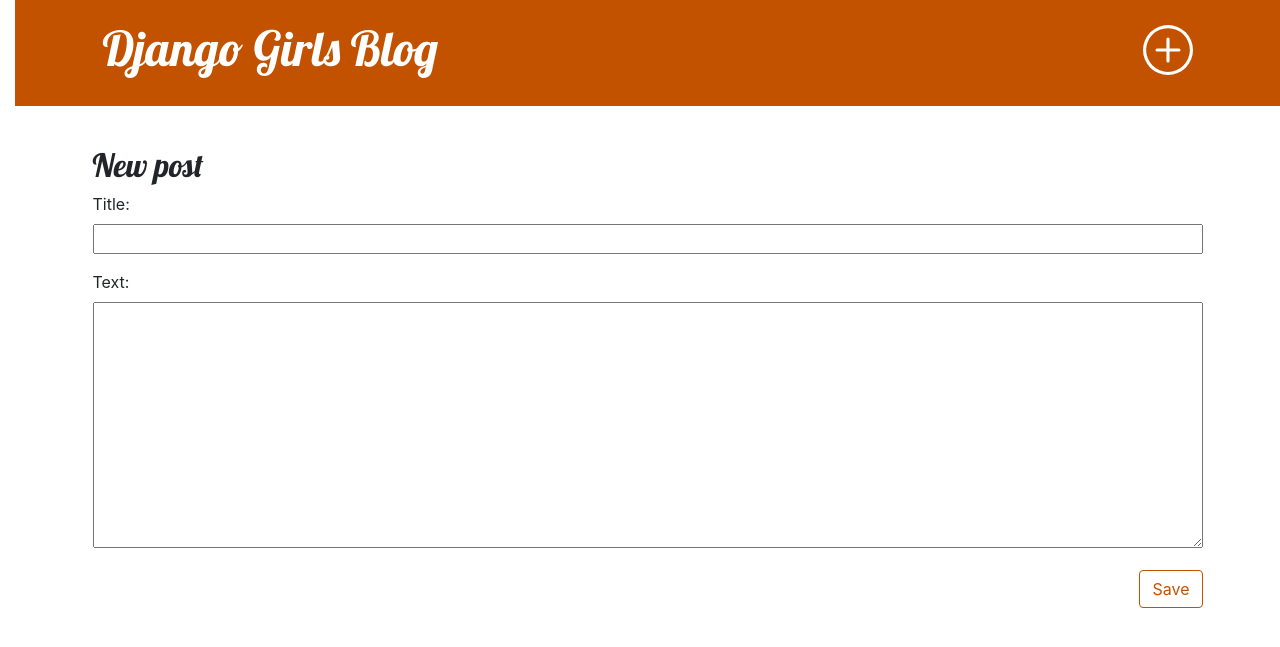
After one commit to nanevar789/my_first_blog, a Django app: page /post/new/ in a window 1280 px wide. The commit adds this page. Shown: the top 647 px of the page. Run offline with Django 3.2, Linux system fonts and the light colour scheme.

Commit message:
Add file

```diff
--- /dev/null
+++ b/blog/forms.py
@@ -0,0 +1,9 @@
+from django import forms
+
+from .models import Post
+
+class PostForm(forms.ModelForm):
+
+    class Meta:
+        model = Post
+        fields = ('title', 'text',)
--- a/blog/templates/blog/base.html
+++ b/blog/templates/blog/base.html
@@ -8,13 +8,15 @@
         <link rel="stylesheet" href="{% static 'css/blog.css' %}">
     </head>
     <body>
-
         <header class="page-header">
             <div class="container">
+           <a href="{% url 'post_new' %}" class="top-menu">
+    {% include './icons/plus-circle.svg' %}
+          </a>
                 <h1><a href="/">Django Girls Blog</a></h1>
             </div>
         </header>
-    <main class="container">
+        <main class="content container">
             <div class="row">
                 <div class="col">
                     {% block content %}
@@ -23,5 +25,4 @@
             </div>
         </main>
     </body>
-
 </html>
--- a/blog/templates/blog/post_detail.html
+++ b/blog/templates/blog/post_detail.html
@@ -2,6 +2,12 @@
 
 {% block content %}
     <article class="post">
+        <aside class="actions">
+           <a class="btn btn-default" href="{% url 'post_edit' pk=post.pk %}">
+    {% include './icons/plus-circle.svg' %}
+</a>
+
+        </aside>
         {% if post.published_date %}
             <time class="date">
                 {{ post.published_date }}
--- /dev/null
+++ b/blog/templates/blog/post_edit.html
@@ -0,0 +1,9 @@
+{% extends 'blog/base.html' %}
+
+{% block content %}
+    <h2>New post</h2>
+    <form method="POST" class="post-form">{% csrf_token %}
+        {{ form.as_p }}
+        <button type="submit" class="save btn btn-default">Save</button>
+    </form>
+{% endblock %}
--- a/blog/templates/blog/post_list.html
+++ b/blog/templates/blog/post_list.html
@@ -5,9 +5,8 @@
             <time class="date">
                 {{ post.published_date }}
             </time>
-        <h1><a href="{% url 'post_detail' pk=post.pk %}">{{ post.title }}</a></h1>
+            <h2><a href="{% url 'post_detail' pk=post.pk %}">{{ post.title }}</a></h2>
             <p>{{ post.text|linebreaksbr }}</p>
         </article>
-
     {% endfor %}
 {% endblock %}
--- a/blog/urls.py
+++ b/blog/urls.py
@@ -4,4 +4,7 @@
 urlpatterns = [
     path('', views.post_list, name='post_list'),
     path('post/<int:pk>/', views.post_detail, name='post_detail'),
+    path('post/new/', views.post_new, name='post_new'),
+    path('post/<int:pk>/edit/', views.post_edit, name='post_edit'),
+
 ]
--- a/blog/views.py
+++ b/blog/views.py
@@ -1,11 +1,40 @@
-from django.shortcuts import render
+from django.shortcuts import render as re
 from django.utils import timezone
 from .models import Post
 from django.shortcuts import render, get_object_or_404
+from .forms import PostForm
+from django.shortcuts import redirect
 
 def post_list(request):
-    posts = Post.objects.filter(published_date__lte=timezone.now()).order_by('published_date')
-    return render(request, 'blog/post_list.html', {'posts': posts})
+    posts=Post.objects.filter(published_date__lte=timezone.now()).order_by('published_date')
+    return re(request, 'blog/post_list.html', {'posts': posts })
 def post_detail(request, pk):
     post = get_object_or_404(Post, pk=pk)
     return render(request, 'blog/post_detail.html', {'post': post})
+def post_new(request):
+    if request.method == "POST":
+        form = PostForm(request.POST)
+        if form.is_valid():
+            post = form.save(commit=False)
+            post.author = request.user
+            post.published_date = timezone.now()
+            post.save()
+            return redirect('post_detail', pk=post.pk)
+    else:
+        form = PostForm()
+    return render(request, 'blog/post_edit.html', {'form': form})
+
+def post_edit(request, pk):
+    post = get_object_or_404(Post, pk=pk)
+    if request.method == "POST":
+        form = PostForm(request.POST, instance=post)
+        if form.is_valid():
+            post = form.save(commit=False)
+            post.author = request.user
+            post.published_date = timezone.now()
+            post.save()
+            return redirect('post_detail', pk=post.pk)
+    else:
+        form = PostForm(instance=post)
+    return render(request, 'blog/post_edit.html', {'form': form})
+# Create your views here.
```
Also changed, not shown: blog/templates/blog/icons/plus-circle.svg (added). Lines whose indentation alone changed are shown as unchanged.
